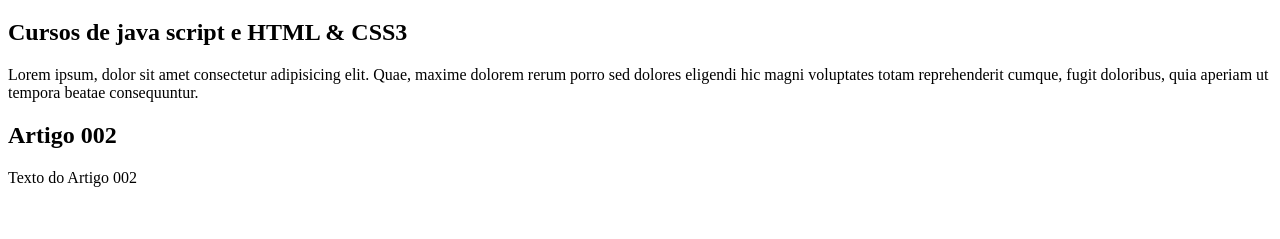
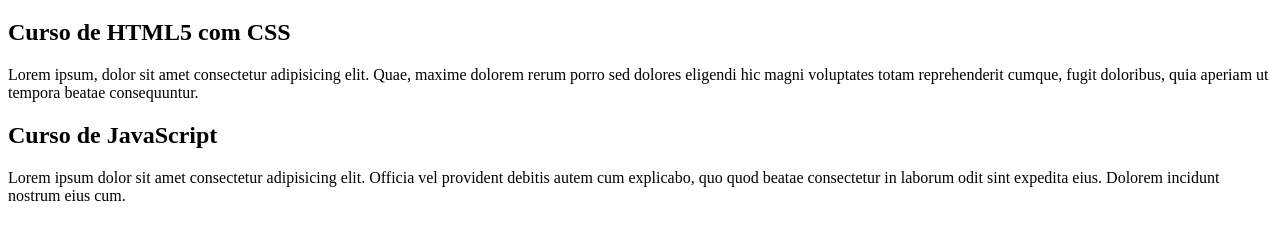
Before and after one commit to handerCampos/projeto-site, a plain HTML site: page index.html in a window 1280 px wide. Shown: the part 61-300 px from the top of the page. Drawn offline with Linux system fonts and the light colour scheme.

Commit message:
Update index.html

```diff
--- a/index.html
+++ b/index.html
@@ -11,12 +11,12 @@
             <h1>Curso grátis</h1>
         </header>
         <article>
-            <h2>Cursos de java script e HTML & CSS3</h2>
+            <h2>Curso de HTML5 com CSS</h2>
             <p>Lorem ipsum, dolor sit amet consectetur adipisicing elit. Quae, maxime dolorem rerum porro sed dolores eligendi hic magni voluptates totam reprehenderit cumque, fugit doloribus, quia aperiam ut tempora beatae consequuntur.</p>
         </article>
         <article>
-            <h2>Artigo 002</h2>
-            <p>Texto do Artigo 002</p>
+            <h2>Curso de JavaScript</h2>
+            <p>Lorem ipsum dolor sit amet consectetur adipisicing elit. Officia vel provident debitis autem cum explicabo, quo quod beatae consectetur in laborum odit sint expedita eius. Dolorem incidunt nostrum eius cum.</p>
         </article>
     </main>
 
```
